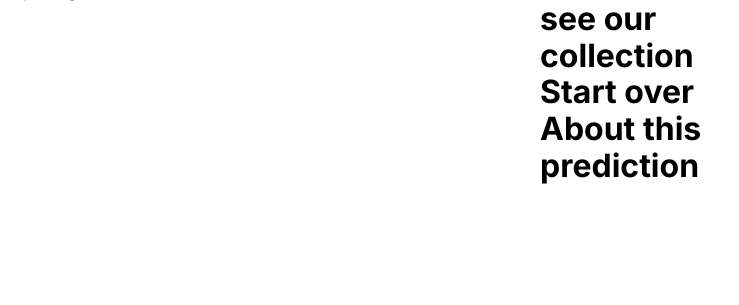
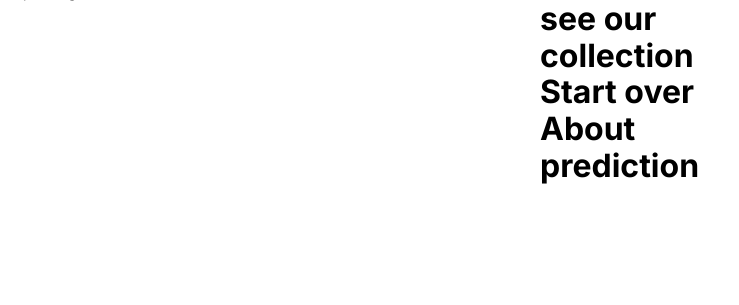
Before and after one commit to Niekwijs/lens-check, a Flask app: template templates/prediction-page.html in a window 1280 px wide. Shown: the part 220-525 px from the top of the page, without its empty margins (0-739 px from the left). Run offline with Flask 2, Linux system fonts and the light colour scheme; the template is opened without the code that fills it: most values are stand-ins (such as "Sample title", 1, 10 or a date in 2020).

Commit message:
changed button text

```diff
--- a/templates/prediction-page.html
+++ b/templates/prediction-page.html
@@ -134,9 +134,9 @@
                     <br/>
                 </h1>
             </a>
-            <a class="prediction-page-container6" href="{{ url_for('about') }}">
+            <a class="prediction-page-container6" href="{{ url_for('about_get') }}">
                 <h1 class="prediction-page-text09">
-                    <span>About this prediction</span>
+                    <span>About prediction</span>
                     <br/>
                 </h1>
             </a>
```
